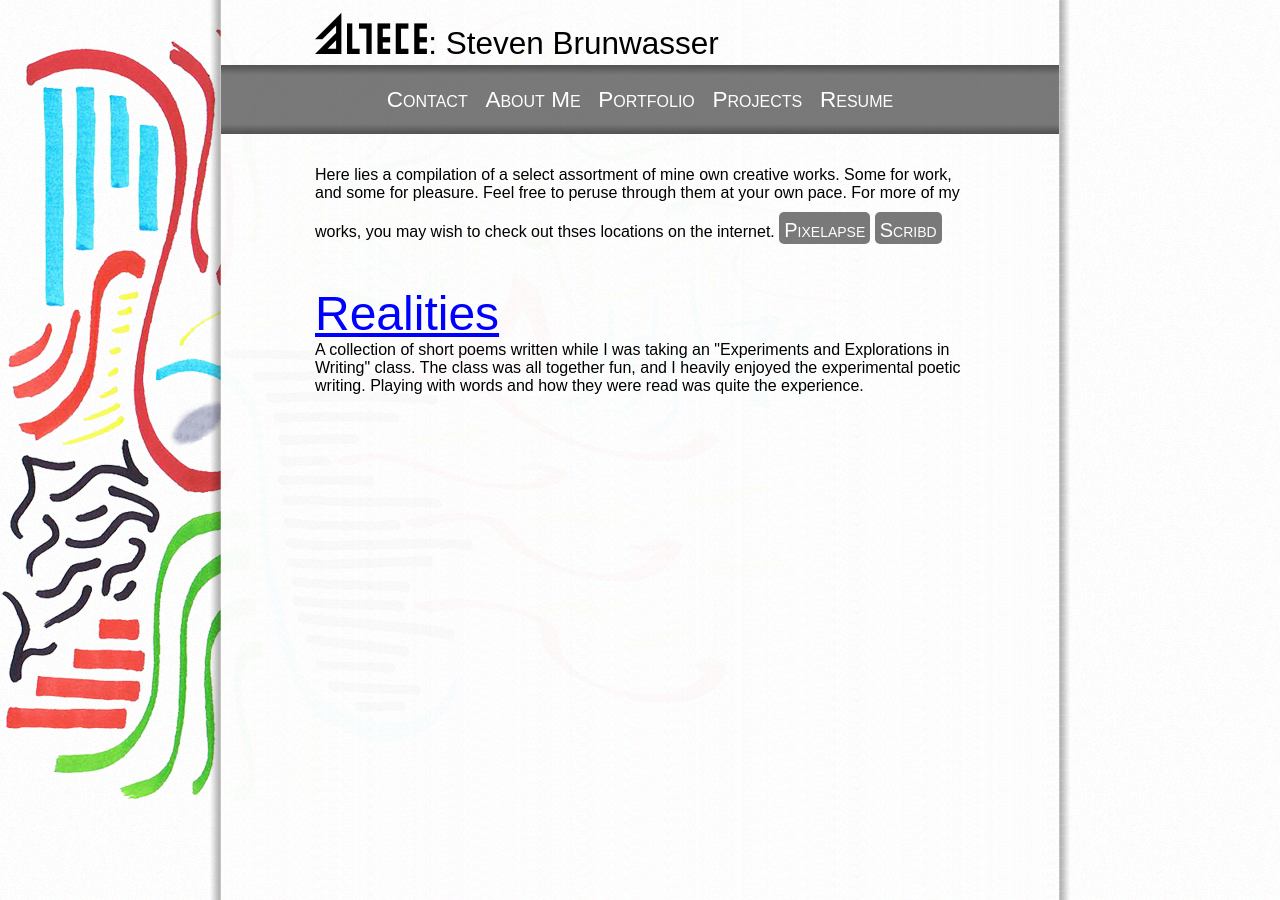
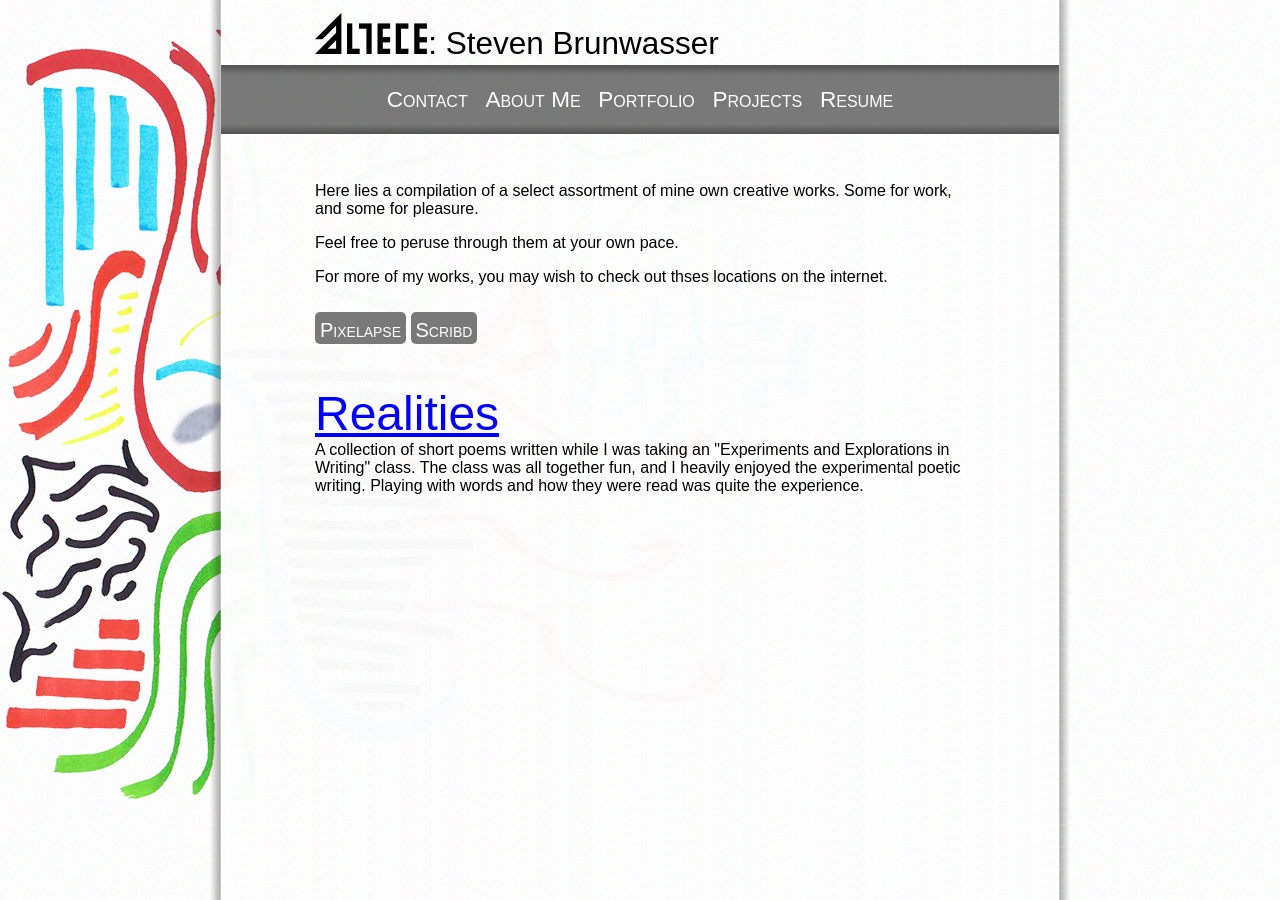
Before and after one commit to libsteve/altece.github.io, a Jekyll site: the page built from portfolio.html, in a window 1280 px wide. Built offline with Jekyll 4.4.1, drawn with Linux system fonts in a browser that asks for light colours; some web fonts are replaced; Markdown is read by kramdown in place of the engine named in the settings.

```diff
--- a/portfolio.html
+++ b/portfolio.html
@@ -3,11 +3,11 @@ layout: index
 title: "Portfolio"
 ---
 
-Here lies a compilation of a select assortment of mine own creative works. Some for work, and some for pleasure.
+<p>Here lies a compilation of a select assortment of mine own creative works. Some for work, and some for pleasure.</p>
 
-Feel free to peruse through them at your own pace.
+<p>Feel free to peruse through them at your own pace.</p>
 
-For more of my works, you may wish to check out thses locations on the internet.
+<p>For more of my works, you may wish to check out thses locations on the internet.</p>
 
 <a class="button" href="http://www.pixelapse.com/steve">Pixelapse</a>
 <a class="button" href="http://www.scribd.com/sbrunwasser">Scribd</a>
```
